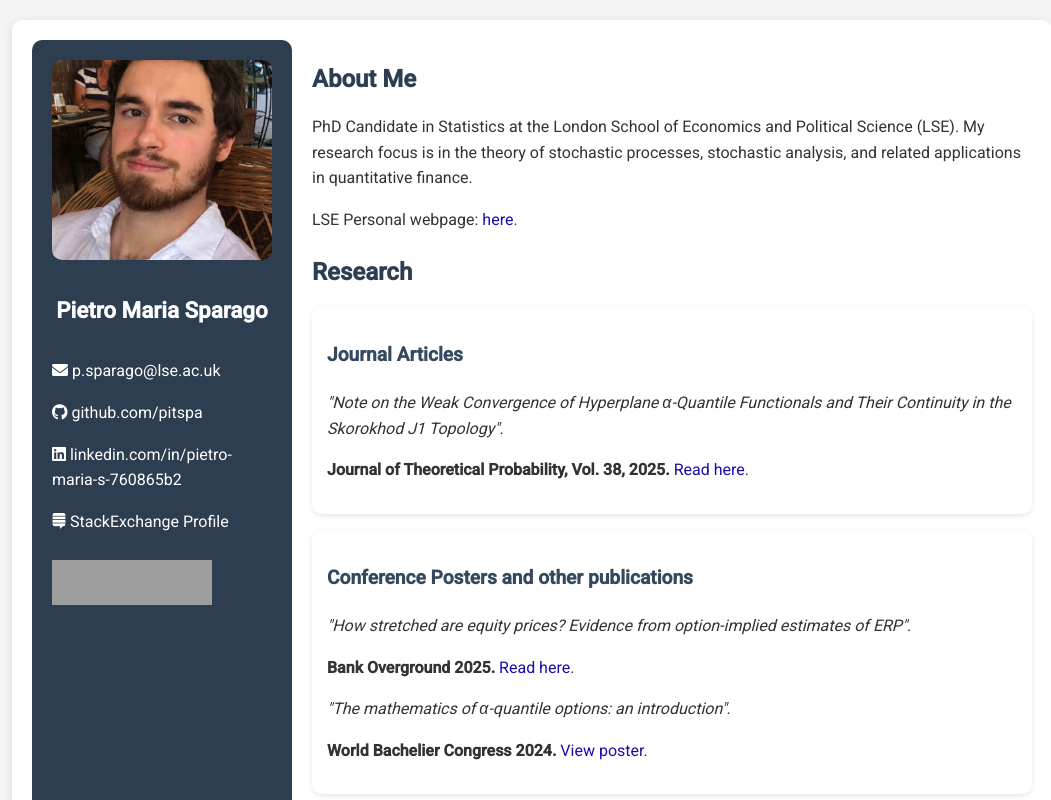
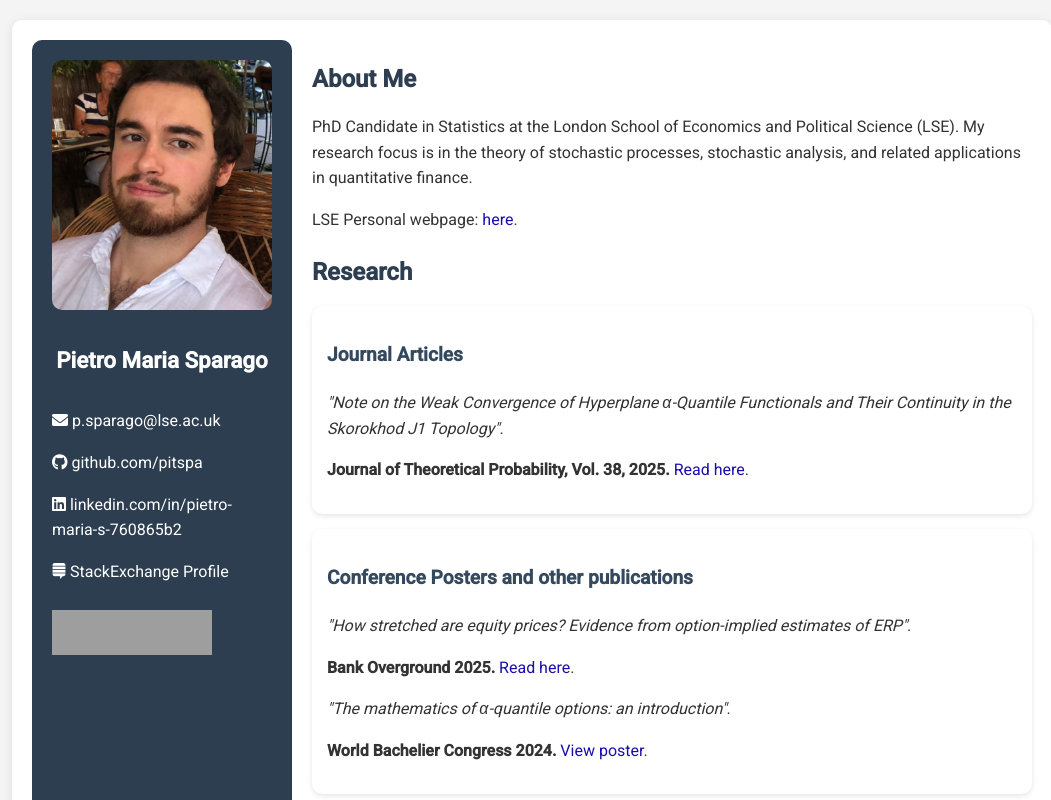
Before and after one commit to pitspa/pitspa.github.io, a plain HTML site: page index.html in a window 1280 px wide. Shown: the top 800 px of the page, without its empty margins (108-1159 px from the left). Drawn offline with Linux system fonts and the light colour scheme; grey boxes are pictures that could not be loaded.

Commit message:
Update styles.css

```diff
--- a/styles.css
+++ b/styles.css
@@ -43,7 +43,7 @@ body {
 
 .profile-photo {
     width: 150px; /* Adjust as needed */
-    height: 200px; /* Adjust as needed */
+    height: 250px; /* Adjust as needed */
     border-radius: 50%; /* Makes the image circular */
     object-fit: cover; /* Ensures the image covers the space without distortion */
     margin-bottom: 15px; /* Adds space between the photo and the name */
```
